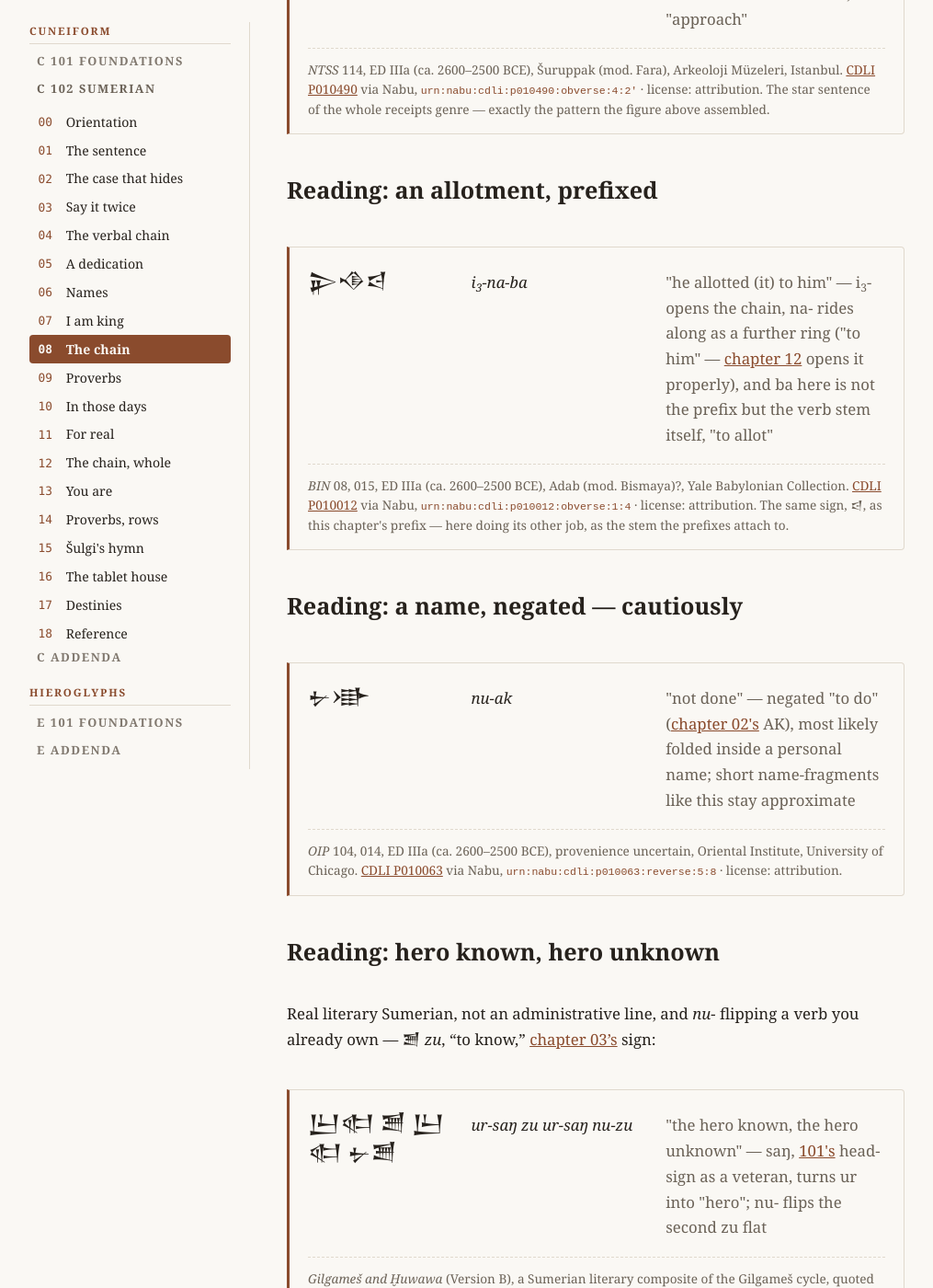
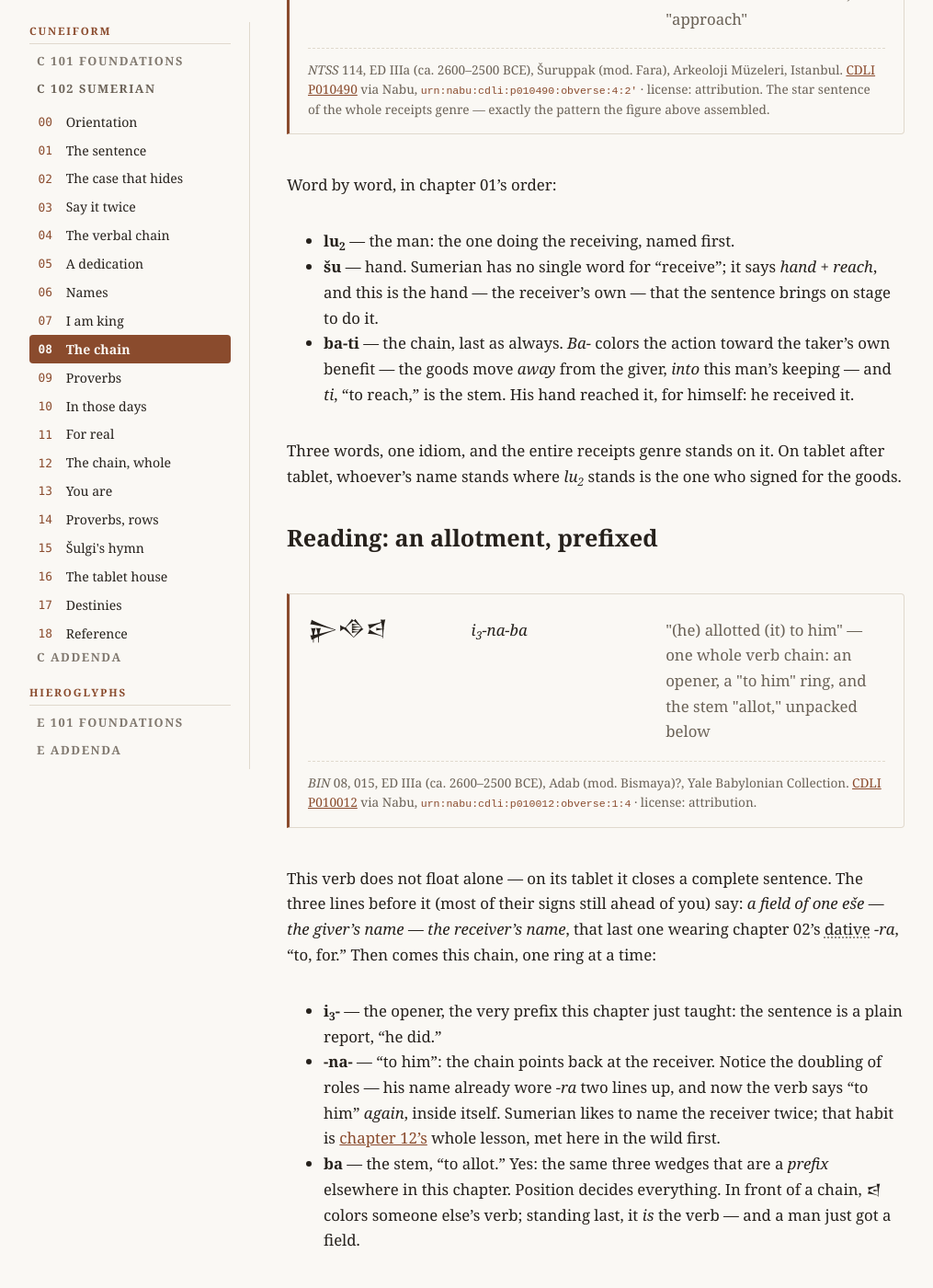
Before and after one commit to arvicco/nabu-edubba, a Jekyll site: the page built from site/cuneiform/102/08-the-chain-grows-rings.md, in a window 1280 px wide and 1400 px high, scrolled down 2642 px. Shown: the whole window at 92% size, without its empty margins (132-1147 px from the left). Built offline with Jekyll 4.4.1, drawn with Linux system fonts in a browser that asks for light colours; some of the changed text lies outside the part shown.

Commit message:
fix: 102 ch08 walkthroughs opened up; ch02/ch09 milk names reconciled (M7-14)
Round-4 second batch: nu- shows its glyph like its siblings; lu2
szu ba-ti gets a word-by-word walkthrough (hand + reach = receive,
ba- as for-himself); i3-na-ba gets its tablet context — the three
lines before it are 'a field — giver — receiver-ra', so the chain's
-na- doubles the receiver exactly as ch12 will teach, and the
prefix-vs-stem point lands with an actual field changing hands; the
lion proverb's trailing -a explicitly contrasted with the locative
(it is the describer/nominalizer, ch14's ring); and ch09's
ga-gu7-gu7 / ga-nag-nag now names what it is — the same two entries
ch02 read as milk names — with ch02 hedging forward and ch09
reopening them as wishes, both readings kept live and approximate.

Co-Authored-By: Claude Fable 5 <noreply@anthropic.com>

```diff
--- a/site/cuneiform/102/08-the-chain-grows-rings.md
+++ b/site/cuneiform/102/08-the-chain-grows-rings.md
@@ -119,7 +119,8 @@ that reaches an object is a hand that has gotten it:
 </figure>
 
 **nu-, the negation, sits first of all.** Whatever else opens a
-Sumerian verb chain, *nu-* — three wedges — steps in front of it,
+Sumerian verb chain, *nu-* — this chapter's new
+<span class="script">𒉡</span>, three wedges — steps in front of it,
 so it is always the first thing your eye meets. It needs no further
 grammar: it just flips the sentence under it, the way "not" flips an
 English one.
@@ -146,21 +147,54 @@ glimpse, though this course leaves them for another day.
   </figcaption>
 </figure>
 
+Word by word, in chapter 01's order:
+
+- **lu₂** — the man: the one doing the receiving, named first.
+- **šu** — hand. Sumerian has no single word for "receive"; it says
+  *hand* + *reach*, and this is the hand — the receiver's own —
+  that the sentence brings on stage to do it.
+- **ba-ti** — the chain, last as always. *Ba-* colors the action
+  toward the taker's own benefit — the goods move *away* from the
+  giver, *into* this man's keeping — and *ti*, "to reach," is the
+  stem. His hand reached it, for himself: he received it.
+
+Three words, one idiom, and the entire receipts genre stands on
+it. On tablet after tablet, whoever's name stands where *lu₂*
+stands is the one who signed for the goods.
+
 ## Reading: an allotment, prefixed
 
 <figure class="reading reading--script">
   <div class="reading-lines">
-    <div class="reading-line"><span class="script">𒉌𒈾𒁀</span><span class="translit">i₃-na-ba</span><span class="gloss">"he allotted (it) to him" — i₃- opens the chain, na- rides along as a further ring ("to him" — <a href="{{ '/cuneiform/102/12-the-chain-completed/' | relative_url }}">chapter 12</a> opens it properly), and ba here is not the prefix but the verb stem itself, "to allot"</span></div>
+    <div class="reading-line"><span class="script">𒉌𒈾𒁀</span><span class="translit">i₃-na-ba</span><span class="gloss">"(he) allotted (it) to him" — one whole verb chain: an opener, a "to him" ring, and the stem "allot," unpacked below</span></div>
   </div>
   <figcaption class="citation">
     <em>BIN</em> 08, 015, ED IIIa (ca. 2600–2500 BCE), Adab (mod.
     Bismaya)?, Yale Babylonian Collection.
     <a href="https://cdli.earth/artifacts/10012">CDLI P010012</a> via
     Nabu, <code>urn:nabu:cdli:p010012:obverse:1:4</code> · license:
-    attribution. The same sign, 𒁀, as this chapter's prefix — here
-    doing its other job, as the stem the prefixes attach to.
+    attribution.
   </figcaption>
 </figure>
+
+This verb does not float alone — on its tablet it closes a
+complete sentence. The three lines before it (most of their signs
+still ahead of you) say: *a field of one eše — the giver's name —
+the receiver's name*, that last one wearing chapter 02's dative
+*-ra*, "to, for." Then comes this chain, one ring at a time:
+
+- **i₃-** — the opener, the very prefix this chapter just taught:
+  the sentence is a plain report, "he did."
+- **-na-** — "to him": the chain points back at the receiver.
+  Notice the doubling of roles — his name already wore *-ra* two
+  lines up, and now the verb says "to him" *again*, inside itself.
+  Sumerian likes to name the receiver twice; that habit is
+  <a href="{{ '/cuneiform/102/12-the-chain-completed/' | relative_url }}">chapter
+  12's</a> whole lesson, met here in the wild first.
+- **ba** — the stem, "to allot." Yes: the same three wedges that
+  are a *prefix* elsewhere in this chapter. Position decides
+  everything. In front of a chain, 𒁀 colors someone else's verb;
+  standing last, it *is* the verb — and a man just got a field.
 
 ## Reading: a name, negated — cautiously
 
@@ -225,13 +259,18 @@ Ring by ring, left to right:
   acting.
 - **lu₂** — "person, man," from 101: the one the action lands on.
 - **in-gu₇-a** — this chapter's *in-* opening the chain, then 𒅥
-  *gu₇*, "to eat" (101's mouth-with-bread compound), as the stem — and,
-  trailing after it, a suffix, *-a*, hooking the whole verb back to
-  *ki* so the line reads "the place *where*…" rather than a bare
-  "ate." That trailing ring is real, and you can see exactly where
-  it sits — after the stem, the way <a href="{{ '/cuneiform/102/04-the-verbal-chain/' | relative_url }}">chapter 04</a> said suffixes
-  sometimes would — but unpacking what it does is <a href="{{ '/cuneiform/102/14-a-row-of-proverbs/' | relative_url }}">chapter 14's</a>
-  job, where a whole row of proverbs runs on it.
+  *gu₇*, "to eat" (101's mouth-with-bread compound), as the stem —
+  and, trailing after the stem, one more *-a*. Be careful with it:
+  this is **not**
+  <a href="{{ '/cuneiform/102/01-the-sentence-in-the-clay/' | relative_url }}">chapter 01's</a>
+  locative — that *-a* rides *nouns* and means "in." This one rides
+  a finished *verb*, and it folds the whole sentence into a
+  description: "the lion ate a man" collapses into a label hung on
+  *ki* — "the place *where* the lion ate a man."
+  <a href="{{ '/cuneiform/102/14-a-row-of-proverbs/' | relative_url }}">Chapter 14</a>
+  opens this describer ring properly; for now, just see where it
+  sits — after the stem, exactly where <a href="{{ '/cuneiform/102/04-the-verbal-chain/' | relative_url }}">chapter 04</a> said trailing
+  suffixes would.
 
 Read straight through: place, lion-as-doer, man, ate-there. A
 complete sentence, a real proverb, and not one sign in it wearing a
```
Also changed, not shown: site/cuneiform/102/02-the-case-that-hides.md (+5 -1 lines), site/cuneiform/102/09-the-proverb-tablet.md (+13 -0 lines).
